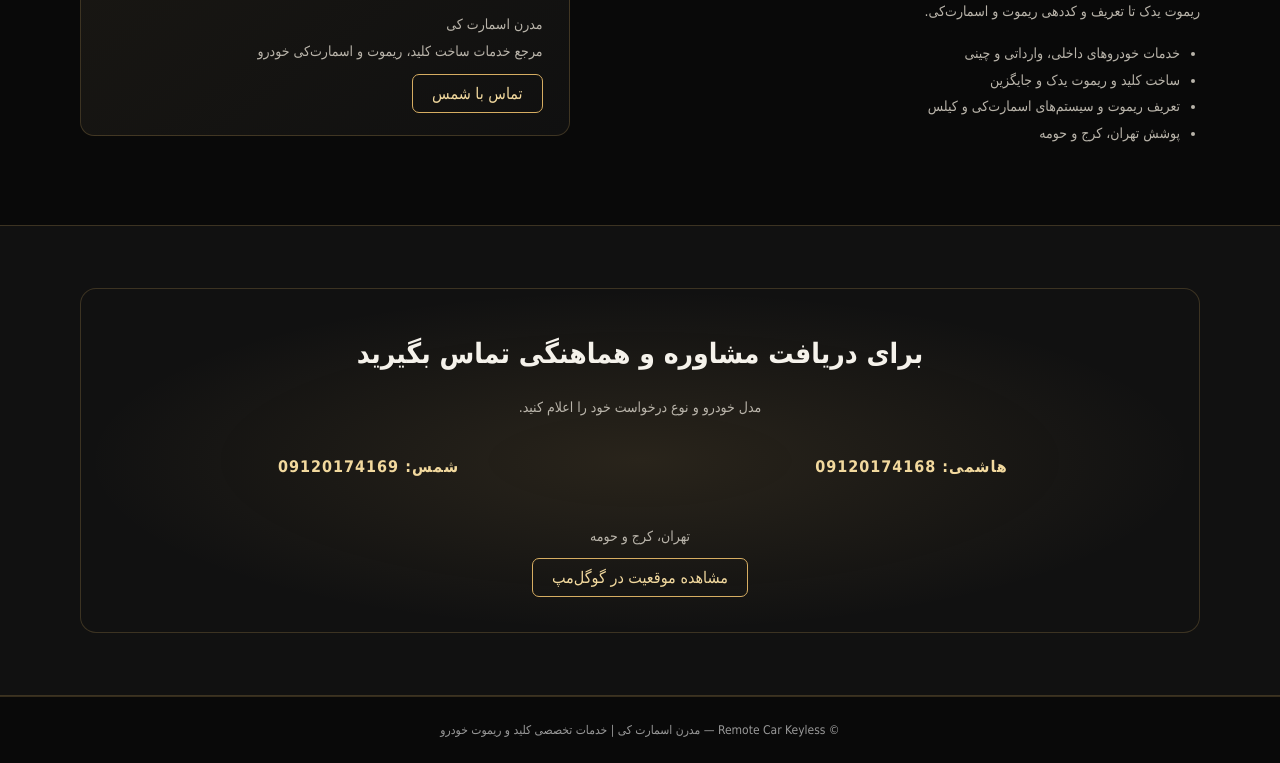
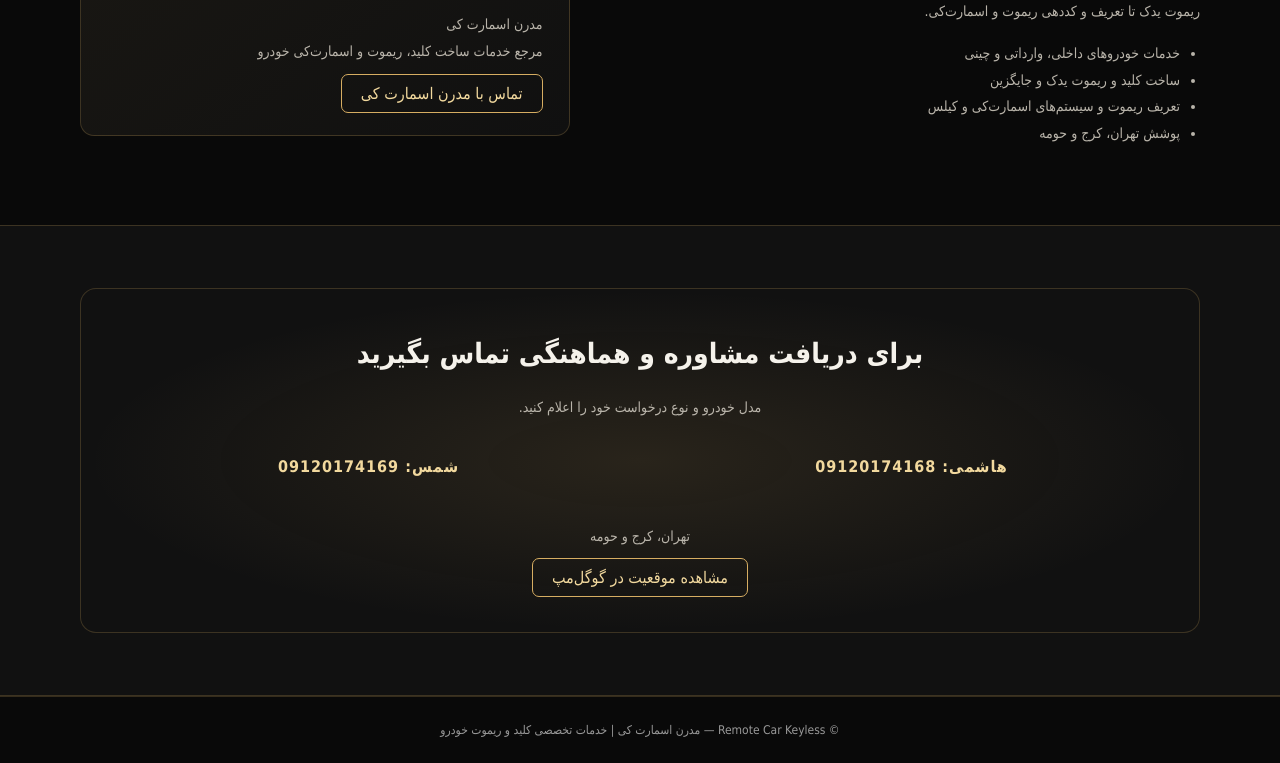
Before and after one commit to mrsmartkeykeyless-stack/remotecarkeyless, a plain HTML site: page index.html in a window 1280 px wide. Shown: the part 4642-5405 px from the top of the page. Drawn offline with Linux system fonts and the light colour scheme.

Commit message:
Polish homepage contact label

```diff
--- a/index.html
+++ b/index.html
@@ -378,7 +378,7 @@ margin:0;
 <div class="highlight">
 <strong>REMOTE CAR KEYLESS</strong>
 <p>مدرن اسمارت کی<br>مرجع خدمات ساخت کلید، ریموت و اسمارت‌کی خودرو</p>
-<a class="outline" href="tel:09120174169">تماس با شمس</a>
+<a class="outline" href="tel:09120174169">تماس با مدرن اسمارت کی</a>
 </div>
 </div>
 </section>
```
